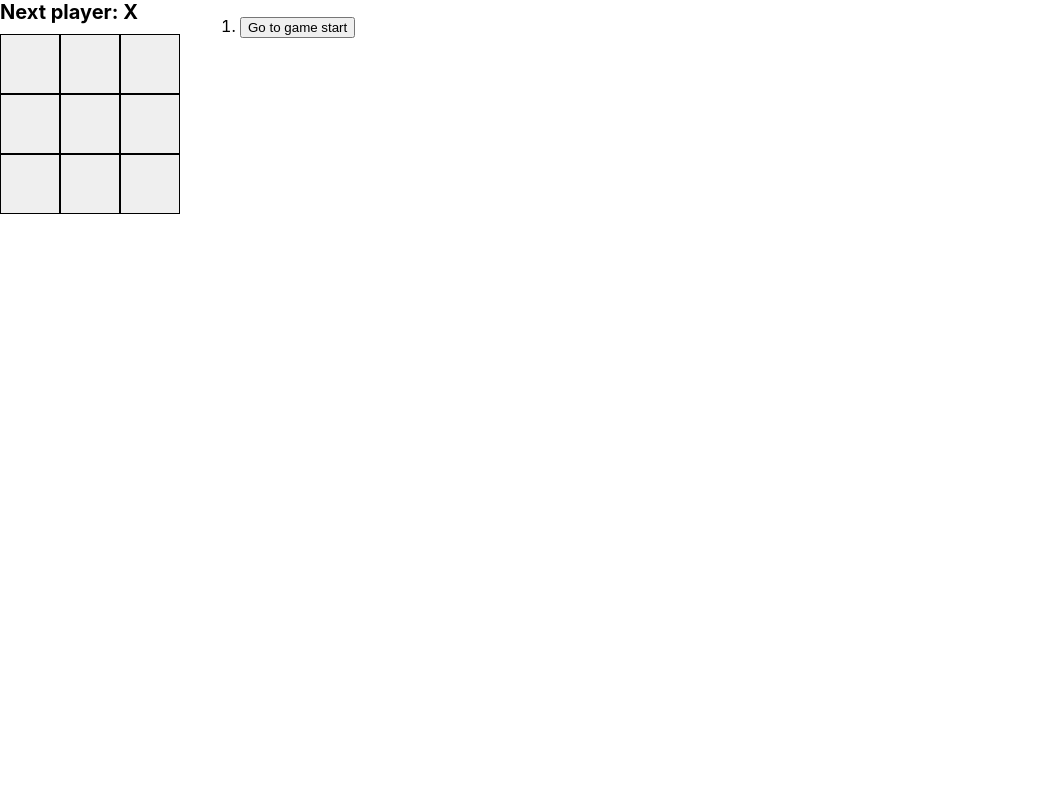
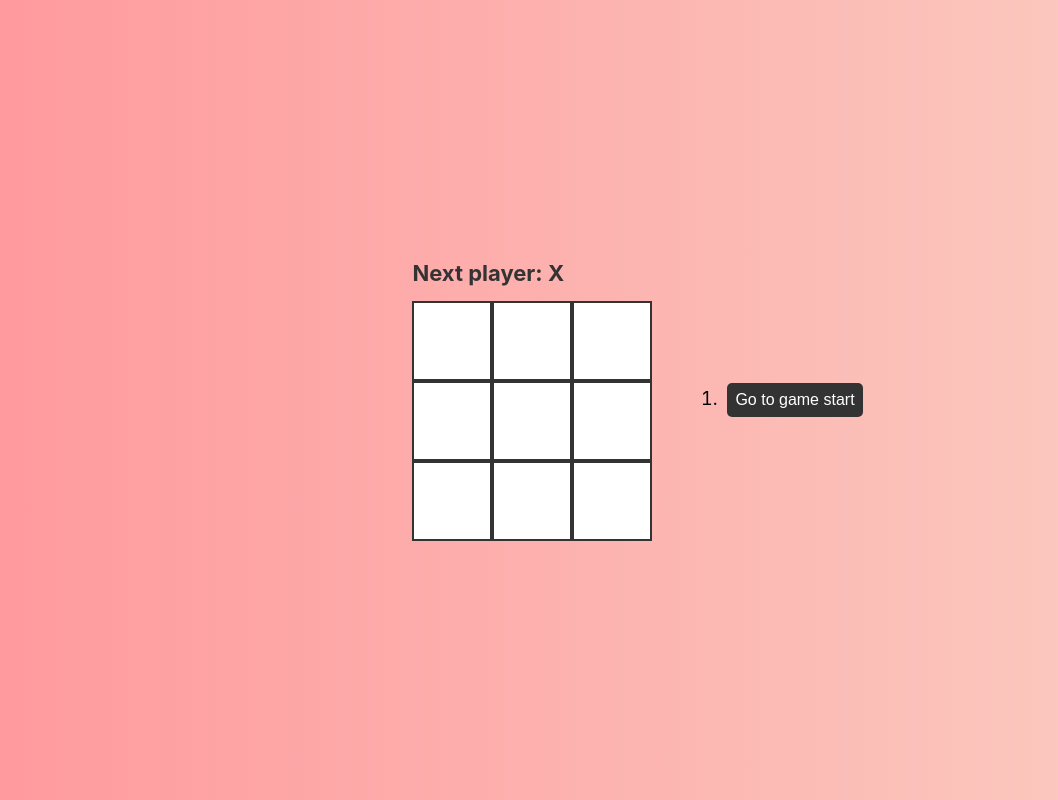
Before and after one commit to Ramya12805/Tic-Tac-Toe, a React (Create React App) app in the folder tic_tac_toe/: page / in a window 1280 px wide. Shown: the whole page, without its empty margins (0-1058 px from the left). Built offline with nearby package versions, Linux system fonts and the light colour scheme.

Commit message:
Updated Styling

```diff
--- a/tic_tac_toe/src/App.css
+++ b/tic_tac_toe/src/App.css
@@ -1,26 +1,80 @@
-.square{
-  width:60px;
-  height: 60px;
-  font-size: 24px;
+/* Style for the game board */
+.board-row {
+  display: flex;
+}
+
+/* Style for each square */
+.square {
+  width: 80px;
+  height: 80px;
+  font-size: 32px;
   font-weight: bold;
   text-align: center;
-  border: 1px solid black;
+  border: 2px solid #333;
   cursor: pointer;
+  background-color: #fff;
+  transition: all 0.3s ease;
+  color: #333;
 }
 
-.board-row{
-  display: flex;
+/* Change background color on hover */
+.square:hover {
+  background-color: #f0f0f0;
 }
-.status{
-  margin-bottom: 10px;
-  font-size: 20px;
+
+/* Different colors for X and O */
+.square.X {
+  color: #ff5733; /* Orange for X */
+}
+
+.square.O {
+  color: #1e90ff; /* Blue for O */
+}
+
+/* Winner highlighting */
+.winner {
+  background-color: #32cd32 !important; /* Green for winning squares */
+  color: white !important;
+}
+
+/* Game status message */
+.status {
+  margin-bottom: 15px;
+  font-size: 22px;
   font-weight: bold;
+  color: #333;
 }
-.game{
+
+/* Game layout */
+.game {
   display: flex;
   flex-direction: row;
+  align-items: center;
+  justify-content: center;
+  height: 100vh;
+  background: linear-gradient(to right, #ff9a9e, #fad0c4);
 }
 
-.game-info{
-  margin-left: 20px;
+/* Game information section */
+.game-info {
+  margin-left: 30px;
+  font-size: 18px;
 }
+
+/* Buttons for move history */
+.game-info button {
+  background-color: #333;
+  color: white;
+  border: none;
+  padding: 8px;
+  margin: 5px;
+  cursor: pointer;
+  font-size: 16px;
+  border-radius: 5px;
+  transition: background-color 0.3s ease;
+}
+
+/* Hover effect for move history buttons */
+.game-info button:hover {
+  background-color: #555;
+}
```
